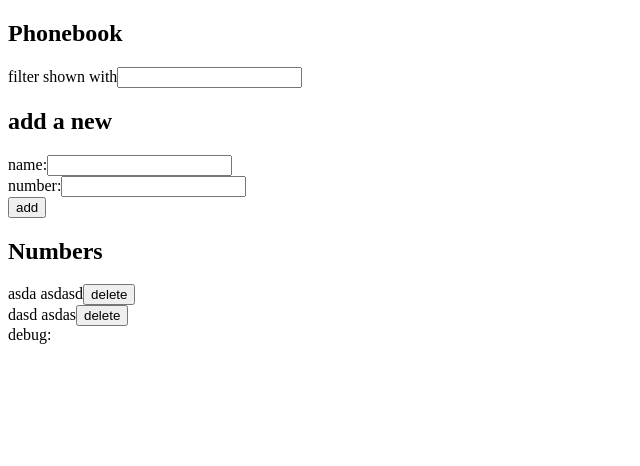
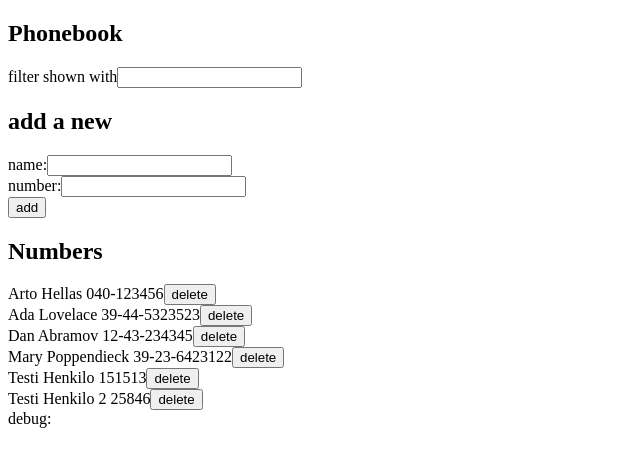
Before and after one commit to juleht/fullstackopen, a React (Vite) app in the folder part2/phonebook/: page / in a window 1280 px wide. Shown: the top 466 px of the page, without its empty margins (0-640 px from the left). Built offline with nearby package versions, Linux system fonts and the light colour scheme; data requests are answered from the project's data file.

Commit message:
tehtava 2.14

```diff
--- a/part2/phonebook/db.json
+++ b/part2/phonebook/db.json
@@ -1,14 +1,34 @@
 {
   "persons": [
     {
-      "id": "27d3",
-      "name": "asda",
-      "number": "asdasd"
+      "name": "Arto Hellas",
+      "number": "040-123456",
+      "id": "1"
     },
     {
-      "id": "d1f2",
-      "name": "dasd",
-      "number": "asdas"
+      "name": "Ada Lovelace",
+      "number": "39-44-5323523",
+      "id": "2"
+    },
+    {
+      "name": "Dan Abramov",
+      "number": "12-43-234345",
+      "id": "3"
+    },
+    {
+      "name": "Mary Poppendieck",
+      "number": "39-23-6423122",
+      "id": "4"
+    },
+    {
+      "id": "761a",
+      "name": "Testi Henkilo",
+      "number": "151513"
+    },
+    {
+      "id": "ea99",
+      "name": "Testi Henkilo 2",
+      "number": "25846"
     }
   ]
 }
--- a/part2/phonebook/src/components/Form.jsx
+++ b/part2/phonebook/src/components/Form.jsx
@@ -9,7 +9,7 @@ const PersonForm = ({ personsToShow, handleDelete }) => {
                         <parts.Person person={person} />
                     </span>
                     <span>
-                        <parts.Button type={'button'} text={'delete'} onClick={() => handleDelete(person.id)} />
+                        <parts.Button type={'button'} text={'delete'} onClick={() => {if (window.confirm(`Delete ${person.name} ?`)) {handleDelete(person.id)}}} />
                     </span>
                 </div>
             )}
```
Also changed, not shown: part2/phonebook/src/App.jsx (+1 -29 lines).
